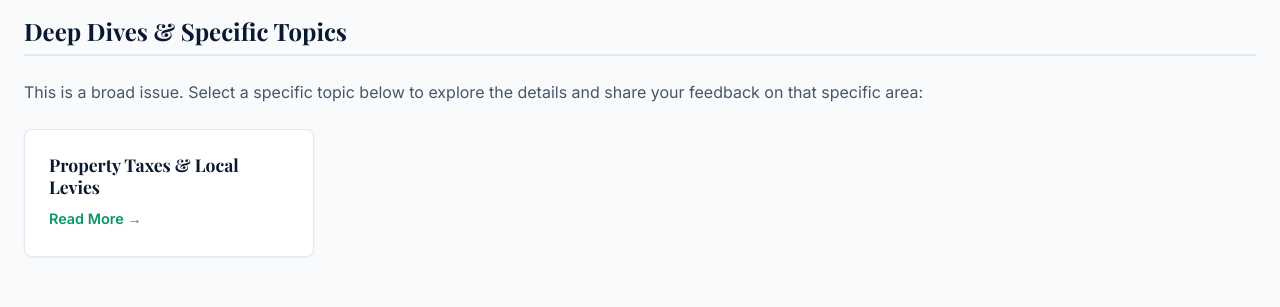
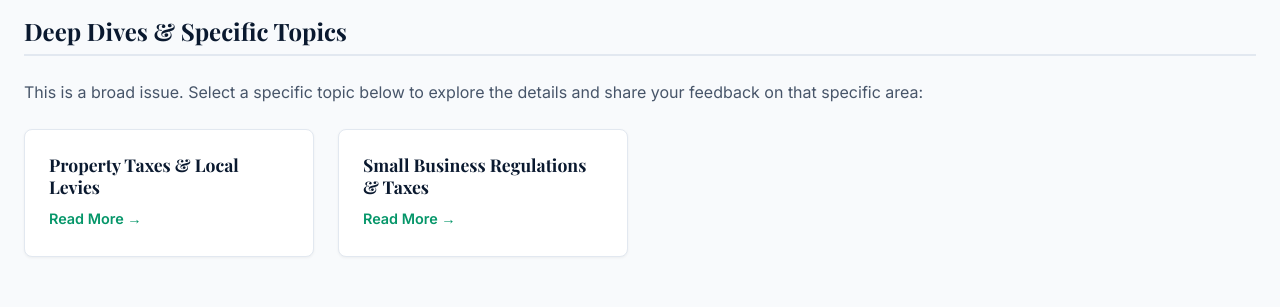
Before and after one commit to monkeymanoregon/oregon-senate, a Next.js app: page /issues/cost-of-living-taxes in a window 1280 px wide. Shown: the part 1300-1607 px from the top of the page. Built offline with nearby package versions, Linux system fonts and the light colour scheme; no server answers.

Commit message:
Add 7 new Spoke pages to expand Issue Hubs

```diff
--- a/src/data/issues.ts
+++ b/src/data/issues.ts
@@ -62,6 +62,16 @@ export const issuesData: IssueData[] = [
         tradeoffs: "Housing supply and affordability vs. preserving farmland; lower-density suburban expansion vs. high-density urban infill; local development autonomy vs. statewide environmental goals.",
         feedbackPrompt: "Should Oregon make it easier for cities to expand their Urban Growth Boundaries to build more housing, or should we prioritize protecting farm and forest lands by building denser communities within current city limits?",
         searchKeywords: ["urban growth", "zoning", "land use", "development"]
+      },
+      {
+        id: "emergency-shelters-housing",
+        title: "Emergency Shelters vs. Permanent Housing",
+        background: ["With limited state funding available (such as Project Turnkey), lawmakers constantly debate the most effective way to help the unhoused. Some funding goes toward immediately acquiring hotels or building managed emergency shelter communities. Other funding is dedicated to long-term affordable housing construction, which takes years to complete but offers permanent stability."],
+        viewA: "Some believe the immediate crisis requires us to spend heavily on emergency shelters and transitional villages to get people off the streets quickly and provide wraparound services.",
+        viewB: "Others argue that emergency shelters are just a band-aid, and we must focus our resources entirely on building permanent, low-income housing so people have a long-term place to stay.",
+        tradeoffs: "Immediate short-term relief vs. permanent long-term stability; high operational costs for managed shelters vs. high upfront construction costs for apartments.",
+        feedbackPrompt: "When allocating state funds to address homelessness, should Oregon prioritize building emergency shelters for immediate relief, or long-term permanent affordable housing?",
+        searchKeywords: ["shelter", "turnkey", "affordable housing", "transitional", "village"]
       }
     ]
   },
@@ -100,6 +110,16 @@ export const issuesData: IssueData[] = [
         tradeoffs: "Homeowner financial stability vs. funding for local services; predictable tax caps vs. tax equity between neighbors; reliance on base taxes vs. reliance on voter-approved levies.",
         feedbackPrompt: "How should we handle property taxes in Oregon: strictly cap them to protect homeowners from rising costs, or overhaul the system so that local communities have reliable funding for schools and emergency services?",
         searchKeywords: ["property tax", "levy", "assessment", "bond"]
+      },
+      {
+        id: "small-business-regulations",
+        title: "Small Business Regulations & Taxes",
+        background: ["Oregon has implemented several new policies in recent years, including the Corporate Activities Tax (CAT) to fund education, Paid Leave Oregon to support workers, and a rising minimum wage. While these policies offer clear benefits to the workforce and public systems, many local business owners report that the combined administrative and financial burden is stifling their ability to stay open or hire new employees."],
+        viewA: "Some argue that these regulations and taxes are necessary to ensure corporations pay their fair share, workers are protected, and vital public services are properly funded.",
+        viewB: "Others believe the sheer volume of state mandates is crushing family-owned small businesses, forcing them to raise prices or shut their doors, and we must roll back these burdens.",
+        tradeoffs: "Worker protections and public revenue vs. small business viability and economic growth; state mandates vs. free-market flexibility.",
+        feedbackPrompt: "Should Oregon prioritize maintaining strong worker benefits and corporate taxes to fund state programs, or should we reduce regulations and taxes to help local small businesses survive and grow?",
+        searchKeywords: ["small business", "corporate activities tax", "paid leave", "minimum wage", "regulation"]
       }
     ]
   },
@@ -139,6 +159,16 @@ export const issuesData: IssueData[] = [
         tradeoffs: "Voluntary treatment programs vs. court-mandated rehabilitation; immediate public order vs. long-term healthcare infrastructure; spending on law enforcement vs. spending on medical facilities.",
         feedbackPrompt: "When addressing the fentanyl crisis, what is the best approach for our community: strictly enforcing laws to clear public spaces, investing heavily in voluntary treatment facilities, or mandating treatment through the court system?",
         searchKeywords: ["fentanyl", "addiction", "drug", "substance", "overdose"]
+      },
+      {
+        id: "rural-healthcare-access",
+        title: "Rural Healthcare Access",
+        background: ["Many rural Oregon communities, including parts of Southern and Eastern Oregon, are facing a severe shortage of healthcare providers. Hospitals are struggling to stay open, maternity wards are closing due to staffing issues, and patients often have to drive hours to receive specialized care or mental health services."],
+        viewA: "Some residents argue the state must step in with massive funding subsidies and aggressive incentive programs to force or pay medical professionals to practice in rural areas.",
+        viewB: "Others believe we should reduce licensing regulations, expand telehealth capabilities, and allow nurses and physician assistants to provide more care independently to solve the shortage naturally without massive state spending.",
+        tradeoffs: "Direct state financial intervention vs. regulatory reform; maintaining high licensing standards vs. expanding the pool of available providers.",
+        feedbackPrompt: "To solve the rural healthcare shortage, should Oregon focus on increasing state subsidies to attract doctors, or should we reduce regulations and rely more heavily on telehealth and nurse practitioners?",
+        searchKeywords: ["rural health", "hospital", "maternity", "doctor shortage", "telehealth", "nursing"]
       }
     ]
   },
@@ -164,6 +194,18 @@ export const issuesData: IssueData[] = [
       "Public safety and the administration of justice are fundamental responsibilities of state government, yet Oregon's system is currently facing unprecedented strain. Communities across the state are concerned about rising rates of property crime, the visible impact of the fentanyl crisis on public spaces, and the ongoing challenges of domestic violence and human trafficking.",
       "Compounding these issues is a severe crisis in the state's public defense system, leading to court backlogs and instances where individuals accused of crimes are released without representation. This backlog frustrates victims seeking justice and undermines the constitutional rights of the accused. At the same time, debates continue over police staffing levels, law enforcement accountability, and the effectiveness of current probation and reentry programs.",
       "The approach to public safety deeply divides public opinion. Some Oregonians demand a return to stronger enforcement, stricter sentencing, and a more visible police presence to restore public order and deter crime. Others advocate for criminal justice reform, emphasizing the need for addiction treatment, mental health crisis response, police accountability, and alternatives to incarceration that address the root causes of crime without disproportionately impacting marginalized communities."
+    ],
+    spokes: [
+      {
+        id: "retail-theft-crime",
+        title: "Retail Theft & Organized Crime",
+        background: ["Oregon has seen a significant rise in organized retail crime and property theft. This has led to many stores locking up everyday items or permanently closing locations, heavily impacting the daily lives of consumers and the safety of retail workers. The debate centers on how strictly to prosecute property crimes and what resources local police need."],
+        viewA: "Some believe we must crack down hard on retail theft by increasing penalties, funding specialized organized crime task forces, and fully prosecuting repeat offenders to restore public order.",
+        viewB: "Others argue that petty theft is largely a symptom of poverty and addiction, and we should focus on addressing those root causes through social services rather than filling our jails with non-violent offenders.",
+        tradeoffs: "Strict enforcement and protecting businesses vs. addressing root causes of poverty; spending on police and prisons vs. spending on social safety nets.",
+        feedbackPrompt: "How should Oregon address the rise in retail theft: by increasing criminal penalties and police funding, or by focusing resources on poverty and addiction treatment?",
+        searchKeywords: ["theft", "retail", "organized crime", "property crime", "shoplifting"]
+      }
     ]
   },
   {
@@ -189,6 +231,18 @@ export const issuesData: IssueData[] = [
       "Education is the cornerstone of Oregon's future, but the state's K-12 system is facing intense scrutiny over student outcomes, funding mechanisms, and the well-being of both educators and youth. Despite significant investments in recent years, Oregon continues to struggle with reading and math proficiency rates, chronic absenteeism, and a growing youth mental health crisis exacerbated by the pandemic.",
       "Educators are sounding the alarm on growing class sizes, inadequate special education resources, and burnout leading to severe teacher shortages. Meanwhile, parents and employers are increasingly focused on the relevance of the curriculum. There is a strong push to expand Career and Technical Education (CTE) and apprenticeships to ensure that high school graduates who choose not to pursue a four-year college degree are still prepared for high-paying, in-demand jobs in the trades and technology sectors.",
       "Debates over education policy frequently center on where to direct funding and how to measure success. Some argue that schools simply need more stable, increased funding to hire support staff, reduce class sizes, and raise teacher pay. Others contend that the primary issues are a lack of accountability, administrative bloat, and the need for greater curriculum transparency and parental involvement. Bridging the gap between these perspectives is essential for delivering the education our children deserve."
+    ],
+    spokes: [
+      {
+        id: "career-technical-education",
+        title: "Career & Technical Education (CTE)",
+        background: ["For decades, the educational system has heavily promoted a four-year university degree as the primary path to success. However, Oregon is currently facing a massive shortage of skilled tradespeople—electricians, plumbers, welders, and healthcare technicians. Many parents and employers are demanding a return to robust vocational training in high schools."],
+        viewA: "Some strongly advocate for massively expanding funding for CTE programs and apprenticeships, arguing that schools must prepare students for guaranteed, high-paying jobs in the trades rather than pushing everyone toward college debt.",
+        viewB: "Others caution that while CTE is important, we must not track students away from advanced academics or reduce funding for foundational subjects like advanced math, science, and the arts.",
+        tradeoffs: "Funding vocational shops and equipment vs. funding traditional academic classrooms; pushing immediate workforce entry vs. encouraging university degrees.",
+        feedbackPrompt: "Should Oregon significantly shift education funding to prioritize Career and Technical Education (trades/vocational training) in high schools, or maintain a focus on preparing all students for a 4-year college?",
+        searchKeywords: ["cte", "vocational", "trades", "apprenticeship", "career", "workforce"]
+      }
     ]
   },
   {
@@ -213,6 +267,18 @@ export const issuesData: IssueData[] = [
       "Oregon's transportation infrastructure is the literal foundation of our economy, but it is currently facing a severe funding shortfall. The Oregon Department of Transportation (ODOT) and local county road departments are struggling to maintain existing roads, bridges, and emergency routes. As vehicles become more fuel-efficient and the adoption of electric vehicles increases, revenue from the traditional gas tax—the primary funding source for road maintenance—is steadily declining.",
       "This funding gap has real-world consequences: an increase in potholes, delayed seismic upgrades for critical bridges, and a lack of resources for improving rural roads and freight corridors. To address the shortfall, the legislature has debated various solutions, including increasing the gas tax, implementing new vehicle registration fees, or exploring alternative funding models like tolling or a per-mile road usage charge.",
       "These proposals are highly contentious. Many residents strongly oppose any new taxes or fees, arguing that household budgets are already stretched too thin and that state agencies must first demonstrate greater accountability and efficiency with existing funds. Conversely, others argue that without new revenue, the state's infrastructure will deteriorate to dangerous levels, jeopardizing public safety, economic growth, and the reliability of essential transit and freight networks."
+    ],
+    spokes: [
+      {
+        id: "road-funding-gas-tax",
+        title: "Road Funding & The Gas Tax",
+        background: ["Oregon's roads are primarily funded by the gas tax. As cars become more efficient and electric vehicles (EVs) avoid the gas pump entirely, road funding is plummeting while maintenance costs skyrocket. The state is exploring alternatives, such as a per-mile road usage charge (OReGO) or increasing general registration fees, to make up the difference."],
+        viewA: "Some residents support shifting to a per-mile usage fee or tolling system, arguing that those who drive the most (including heavy EV users) should pay their fair share for the wear and tear on the roads.",
+        viewB: "Others fiercely oppose tracking mileage or adding tolls, arguing that these systems disproportionately hurt rural Oregonians and commuters who have no choice but to drive long distances.",
+        tradeoffs: "Fairness of pay-per-mile vs. privacy concerns of tracking mileage; steady revenue for road repair vs. increased financial burden on long-distance rural commuters.",
+        feedbackPrompt: "As gas tax revenues decline, how should Oregon fund road repairs: by implementing a per-mile driving charge, increasing flat registration fees for everyone, or tolling major highways?",
+        searchKeywords: ["gas tax", "orego", "toll", "mileage", "registration fee", "road maintenance"]
+      }
     ]
   },
   {
@@ -251,6 +317,16 @@ export const issuesData: IssueData[] = [
         tradeoffs: "Commercial logging revenues vs. environmental conservation; state-funded forest clearing vs. mandates on private property owners; proactive landscape management vs. reactive suppression tactics.",
         feedbackPrompt: "To protect our communities from catastrophic wildfires, should the state prioritize aggressive logging and forest thinning, or focus on helping rural homeowners fireproof their properties?",
         searchKeywords: ["wildfire", "forest", "timber", "fire", "burn"]
+      },
+      {
+        id: "water-rights-drought",
+        title: "Water Rights & Drought",
+        background: ["Oregon—particularly Southern and Eastern Oregon—frequently battles severe drought conditions. The state must allocate limited water resources among agricultural farmers who need it for crops, municipalities that need it for drinking water, and environmental regulations that require water to be kept in rivers to protect endangered fish species."],
+        viewA: "Some prioritize the agricultural industry and rural livelihoods, arguing that without secure water rights for farming, our local food supply and rural economies will collapse.",
+        viewB: "Others prioritize environmental and tribal obligations, arguing that we must maintain minimum river flows to prevent the extinction of native fish species and protect the long-term health of the ecosystem.",
+        tradeoffs: "Economic survival of local farms vs. ecological survival of native fish; commercial water use vs. environmental conservation mandates.",
+        feedbackPrompt: "During times of severe drought, how should Oregon prioritize limited water resources: protecting agricultural farming operations or maintaining river flows for endangered fish and wildlife?",
+        searchKeywords: ["water", "drought", "klamath", "agriculture", "farm", "fish"]
       }
     ]
   }
```
